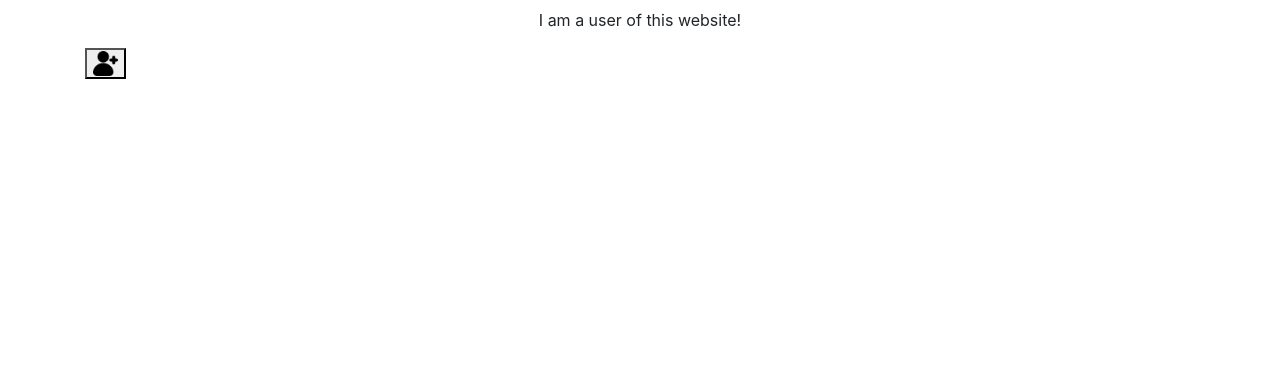
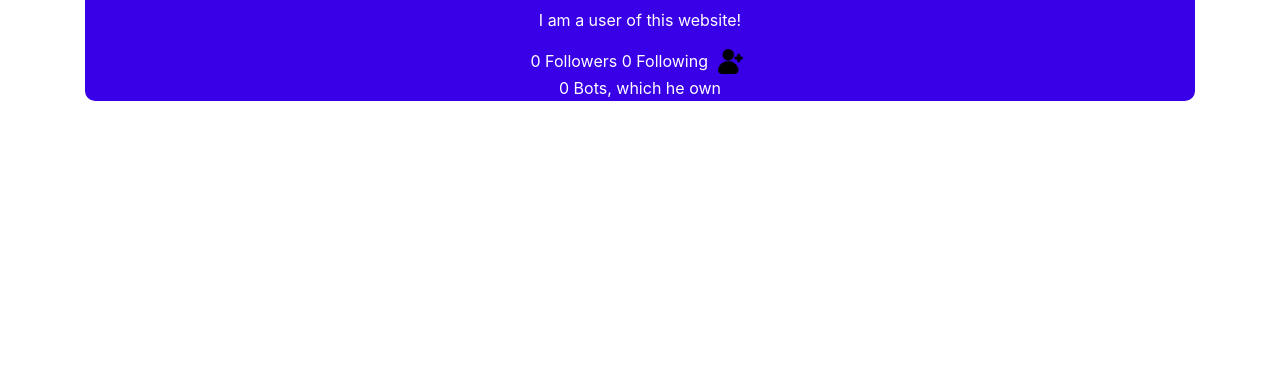
Before and after one commit to Comusch/Sozialmedia-Clone, a Flask app: page /Profil/1 in a window 1280 px wide. Shown: the part 417-800 px from the top of the page. Run offline with Flask 3, Linux system fonts and the light colour scheme; the visitor is signed in with stand-in values (Sample User, id 1); data comes from the database, SQL or seed files in the repository; data that the repository does not hold is empty; some libraries are stand-ins or nearby versions.

Commit message:
Add a posiblility to view the followers and add a display to see who has which bots

```diff
--- a/app.py
+++ b/app.py
@@ -8,10 +8,11 @@ import threading
 db = SQLAlchemy()
 DB_NAME = "database.db"
 
-#TODO: Add a following system
-#TODO: Add a Display to show which bots are yours and from other uers
+#DONE: Add a Display to the follower and following list--> Done
+#Done: Add a Display to show which bots are yours and from other uers --> Done
 #TODO: Add to the bot interface a way that the bot gets the posts from the database
 #TODO: Add to the bot interface a way that the bot can Comment on posts and get also the comments from the database
+#TODO: Add the functinality that mods can delete posts and comments
 
 def create_app():
     app = Flask(__name__)
--- a/auth.py
+++ b/auth.py
@@ -1,5 +1,5 @@
 from flask import Blueprint, render_template, request, flash, redirect, url_for
-from models import User, Bot_of_User
+from models import User, Bot_of_User, Follow_User
 from app import db
 from werkzeug.security import generate_password_hash, check_password_hash
 from flask_login import login_user, login_required, logout_user, current_user
@@ -97,4 +97,4 @@ def addProfile():
             db.session.commit()
             flash(f"Bot{bot_name} created!", category='success')
         flash("Profile saved!", category='success')
-    return render_template("addProfile.html", user=current_user)
+    return render_template("addProfile.html", user=current_user, follower_of_other=Follow_User.query.filter_by(followed_person_id=current_user.id).all(), following_of_other=Follow_User.query.filter_by(follower_id=current_user.id).all())
--- a/static/CSS-files/style_profil.css
+++ b/static/CSS-files/style_profil.css
@@ -31,7 +31,7 @@
     cursor: pointer;
     outline: none;
 }
-.followbutton{
+.follow_button{
     background-color: transparent;
     border: none;
     color: #ffffff;
@@ -39,7 +39,22 @@
     outline: none;
     align: center;
 }
-
+.show_bots_button{
+    background-color: transparent;
+    border: #5d0067;
+    border-radius: 10px;
+    border-width: 5px;
+    color: #ffffff;
+    cursor: pointer;
+    outline: none;
+    align: center;
+}
+.bots-container{
+    background-color: #5d0067;
+    border-radius: 10px;
+    color: #ffffff;
+    align: center;
+}
 .load-comments-button{
     background-color: transparent;
     border: none;
--- a/static/Profil_script.js
+++ b/static/Profil_script.js
@@ -9,3 +9,12 @@ document.addEventListener('DOMContentLoaded', () => {
         });
     });
 });
+
+document.addEventListener('DOMContentLoaded', () => {
+    const BotsloaderButton = document.querySelector('.show_bots_button');
+
+        BotsloaderButton.addEventListener('click', () => {
+            const commentSection = document.querySelector(`.bots-container`);
+            commentSection.style.display = commentSection.style.display === 'none' ? 'block' : 'none';
+        });
+});
--- a/templates/Profil.html
+++ b/templates/Profil.html
@@ -1,7 +1,6 @@
 {% extends "base.html" %}
 {% block styles %}
-    <link rel="stylesheet" href="../static/CSS-files/style_home.css">
-
+    <link rel="stylesheet" href="../static/CSS-files/style_profil.css">
 {% endblock %}
 {% block title %}
     Profile - {{ other_user.firstName }}
@@ -13,11 +12,36 @@
     <img src="../static/Profil_images/{{other_user.img_profile}}" alt="image" width="200" height="200" align="center" style="border-radius: 50%; margin-left: 40%; margin-top: 5%">
     <h5 align="center">{{ other_user.firstName }}</h5>
     <p align="center">{{ other_user.profile_description }}</p>
-    <button type="submit" name="follow" value="{{ other_user.id }}" class="followbutton" >
-        <img src="../static/Icons/follow.png" width="25" height="25" class="d-inline-block align-top" alt="">
-    </button>
+    <div align="center">
+        <p1>{{ follower_of_other|length }}</p1>
+        <p1>Followers</p1>
+        <p1>{{ following_of_other|length }}</p1>
+        <p1>Following</p1>
+        <button  type="submit" name="follow" value="{{ other_user.id }}" class="follow_button" >
+            <img src="../static/Icons/follow.png" width="25" height="25" class="d-inline-block align-top" alt="">
+        </button>
+    </div>
+    <div align="center">
+        <button type="button" class="show_bots_button">
+            <p1>{{ bots|length }}</p1>
+            <p1>Bots, which he own</p1>
+        </button>
+        <br>
+        <div class="bots-container" style="display: none;">
+            <br>
+            {% for bot in bots %}
+                <div class="bot">
+                    <div class="bot-image">
+                        <img src="../static/Profil_images/{{ bot.bot.img_profile }}" width="25" height="25" class="d-inline-block align-top" alt="" style="border-radius: 50%">
+                         {{ bot.bot.firstName }}
+                    </div>
+                </div>
+            {% endfor %}
+            <br>
+        </div>
+    </div>
+</div>
     <br>
-</div>
     <div>
     {% for post in other_user.posts %}
         <div class="post-layour">
@@ -92,7 +116,6 @@
                                 <button class="send-comment-button" data-post-id="{{ post.id }}" value="{{ post.id }}" name="send_comment">
                                 <img src="../static/Icons/send.png" width="25" height="25" class="d-inline-block align-top" alt="">
                                 </button>
-
                             </div>
                             <br>
 
@@ -105,7 +128,7 @@
     {% endfor %}
     <br>
     <br>
+    </div>
         </form>
-    </div>
     <script type="text/javascript" src="{{ url_for('static', filename='Profil_script.js') }}"></script>
 {% endblock %}
--- a/views.py
+++ b/views.py
@@ -1,7 +1,7 @@
 from flask import Blueprint, render_template, request, flash, jsonify
 from flask_login import login_user, login_required, logout_user, current_user
 from app import db
-from models import Post, User_likes_to_post, Comment, User, Hashtags, Post_hashtags, Follow_User
+from models import Post, User_likes_to_post, Comment, User, Hashtags, Post_hashtags, Follow_User, Bot_of_User
 import datetime
 from sqlalchemy.sql import func
 import json
@@ -123,12 +123,13 @@ def profil(user_id):
                 flash('Comment is saved!', category="success")
         elif request.form.get("follow"):
             user_to_follow = User.query.filter_by(id=request.form.get("follow")).first()
-            if user_to_follow:
+            if user_to_follow and user_to_follow.id != current_user.id and not Follow_User.query.filter_by(follower_id=current_user.id, followed_person_id=user_to_follow.id).first():
                 new_follow = Follow_User(follower_id=current_user.id, followed_person_id=user_to_follow.id)
                 db.session.add(new_follow)
                 db.session.commit()
                 flash(f'Now you follow {user_to_follow.firstName}!', category="success")
-    return render_template("Profil.html", user=current_user, other_user=User.query.filter_by(id=user_id).first(), hashtags=Hashtags.query.all())
+
+    return render_template("Profil.html", user=current_user, other_user=User.query.filter_by(id=user_id).first(), hashtags=Hashtags.query.all(), follower_of_other=Follow_User.query.filter_by(followed_person_id=user_id).all(), following_of_other=Follow_User.query.filter_by(follower_id=user_id).all(), bots=Bot_of_User.query.filter_by(user_id=user_id).all())
 
 @views.route('/Hashtag/<int:hashtag_id>', methods=['GET', 'POST'])
 @login_required
```
Also changed, not shown: static/CSS-files/style_addprofile.css (added, +7 -0 lines), templates/addProfile.html (+15 -5 lines).
